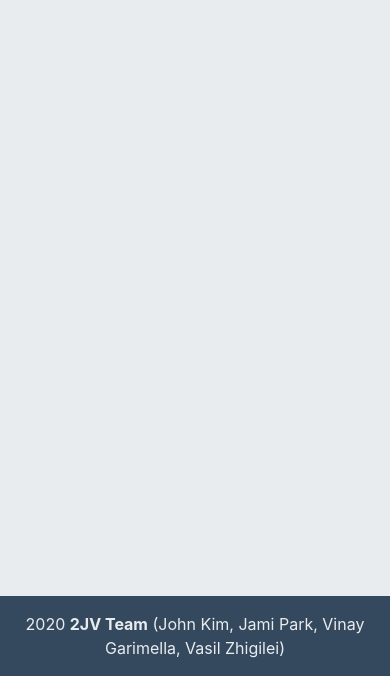
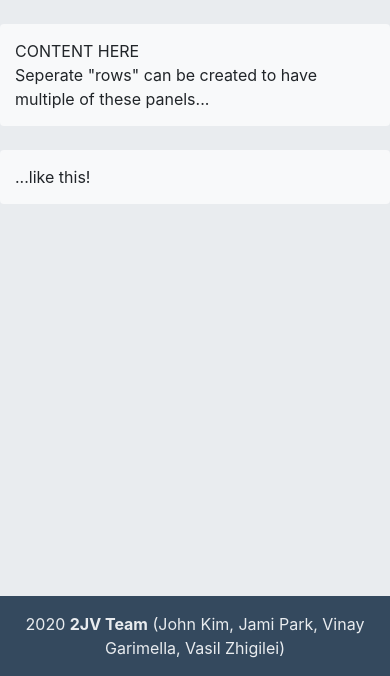
Before and after one commit to vg5ak/projectMicrotransaction, a Django app: page / in a window 390 px wide. Shown: the part 168-844 px from the top of the page. Run offline with Django 3.2, Linux system fonts and the light colour scheme; some libraries are stand-ins or nearby versions.

Commit message:
meta data to allow mobile friendliness

```diff
--- a/microdollars/templates/microdollars/index.html
+++ b/microdollars/templates/microdollars/index.html
@@ -14,8 +14,11 @@
 {% load socialaccount %}
 <html>
   <head>
+    <!-- Required meta tags -->
     <meta charset="UTF-8">
+    <meta name="viewport" content="width=device-width, initial-scale=1, shrink-to-fit=no">
     <title>Google Registration</title>
+
     <!-- CSS only -->
     <link rel="stylesheet" href="https://stackpath.bootstrapcdn.com/bootstrap/4.5.2/css/bootstrap.min.css" integrity="sha384-JcKb8q3iqJ61gNV9KGb8thSsNjpSL0n8PARn9HuZOnIxN0hoP+VmmDGMN5t9UJ0Z" crossorigin="anonymous">
     {% load static %}
@@ -29,7 +32,7 @@
   <body class="bg-darkerlight">
     <!-- START HEADER -->
     <!-- First navbar row -->
-    <div class="navbar navbar-expand-md navbar-light bg-darkerlight">
+    <div class="navbar navbar-default navbar-expand-md navbar-light bg-darkerlight">
       <div class="container">
         <a href="#" class="h1 navbar-brand nomargin">MicroDollars</a>
         {% if user.is_authenticated %}
@@ -45,7 +48,7 @@
       </div>
     </div>
     <!-- Second navbar row -->
-    <div class="navbar navbar-expand-md navbar-dark bg-success">
+    <div class="navbar navbar-default navbar-expand-md navbar-dark bg-success">
       <div class="container">
         <div class="collapse navbar-collapse" id="navbarSupportedContent">
           <ul class="navbar-nav mr-auto">
@@ -71,6 +74,22 @@
     <!-- STOP HEADER -->
 
     <!-- START PAGE CONTENT -->
+    <div id="maincontent" class="container">
+      <br>
+      <div class="row">
+        <div class="col-md-12 bg-light padding rounded">
+          CONTENT HERE
+          <br>
+          Seperate "rows" can be created to have multiple of these panels...
+        </div>
+      </div>
+      <br>
+      <div class="row">
+        <div class="col-md-12 bg-light padding rounded">
+          ...like this!
+        </div>
+      </div>
+    </div>
     <!-- STOP PAGE CONTENT -->
 
     <!-- START FOOTER -->
```
Lines whose indentation alone changed are shown as unchanged.
